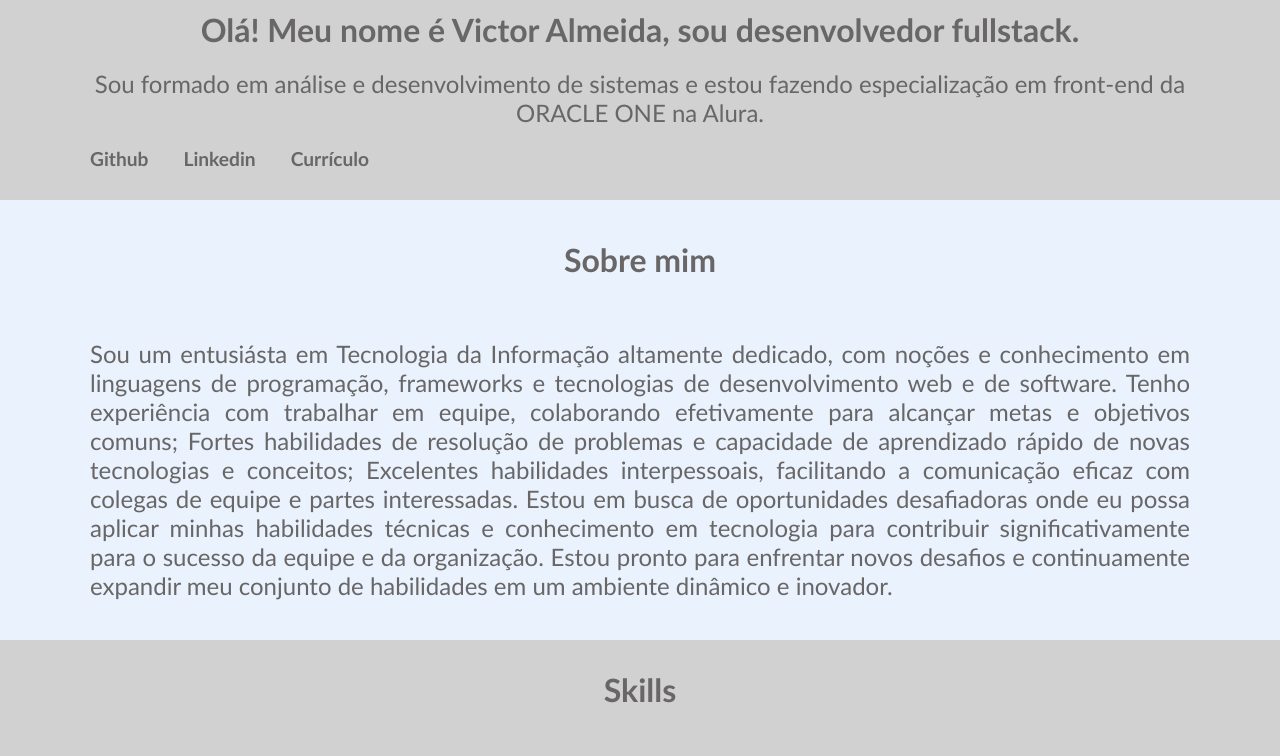
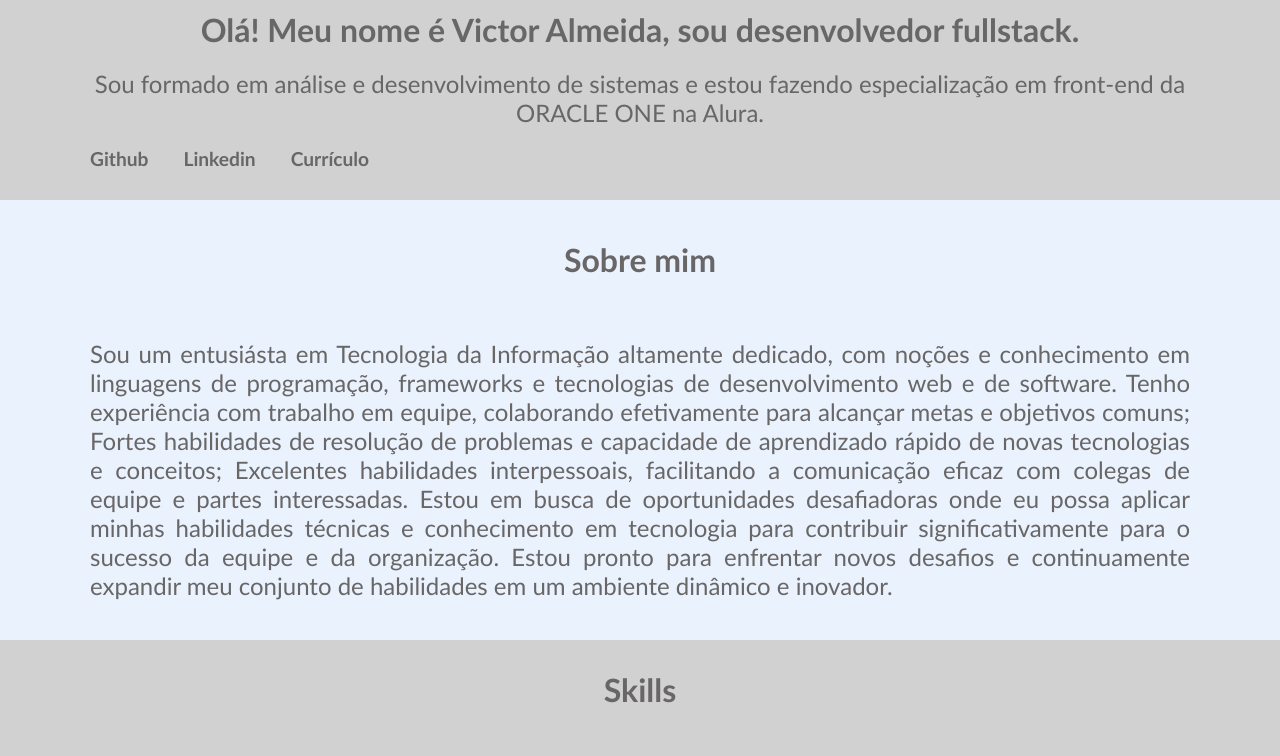
Before and after one commit to V1774R/Portifolio, a plain HTML site: page index.html in a window 1280 px wide. Shown: the part 553-1309 px from the top of the page. Drawn offline with Linux system fonts and the light colour scheme.

Commit message:
Add files via upload

```diff
--- a/index.html
+++ b/index.html
@@ -41,7 +41,7 @@
             <p class="conteudo__sobre">
                 Sou um entusiásta em Tecnologia da Informação altamente dedicado, com noções e conhecimento em linguagens de programação,
                 frameworks e tecnologias de desenvolvimento web e de software.
-                Tenho experiência com trabalhar em equipe, colaborando efetivamente para alcançar metas e objetivos comuns;
+                Tenho experiência com trabalho em equipe, colaborando efetivamente para alcançar metas e objetivos comuns;
                 Fortes habilidades de resolução de problemas e capacidade de aprendizado rápido de novas tecnologias e conceitos;
                 Excelentes habilidades interpessoais, facilitando a comunicação eficaz com colegas de equipe e partes interessadas.
 
```
